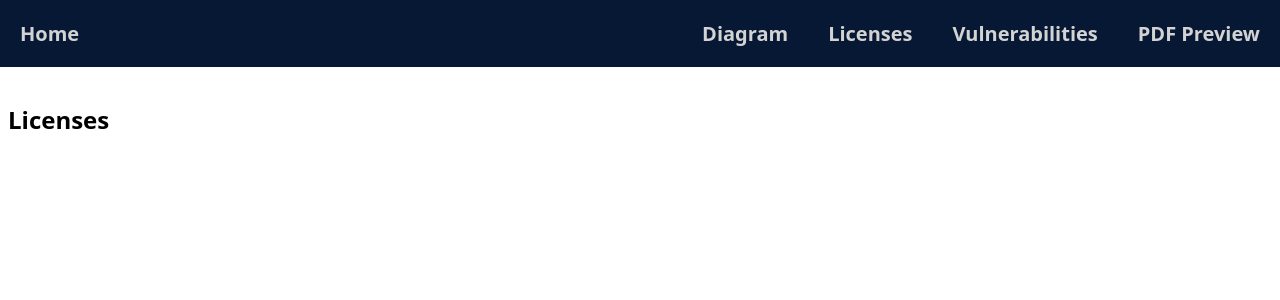
After one commit to csci-435-fall-2024/csci-435-24_p3_sbom_viz, a Django app: page /licenses/ in a window 1280 px wide. The commit adds this page. Shown: the top 300 px of the page. Run offline with Django 5.2, Linux system fonts and the light colour scheme.

Commit message:
Added empty licenses page

```diff
--- a/Code/sbom_viz/sbom_viz/static/sbom_viz/css/styles.css
+++ b/Code/sbom_viz/sbom_viz/static/sbom_viz/css/styles.css
@@ -174,3 +174,9 @@ text.show-more{ /* The '+' or '-' text */
   position: relative;
   top: 60px;
 }
+
+/* Represents the page content with empty space above it to lower the body information so it is not below the navigation bar. */
+.body-space {
+  position: relative;
+  top: 75px;
+}
--- a/Code/sbom_viz/sbom_viz/templates/sbom_viz/display_file.html
+++ b/Code/sbom_viz/sbom_viz/templates/sbom_viz/display_file.html
@@ -10,7 +10,7 @@
     <div class="header">
         <a href="http://127.0.0.1:8000/" id="home-link">Home</a>
         <a href="#" id="diagram-link" class="right">Diagram</a>
-        <a href="#" id="licenses-link" class="right">Licenses</a>
+        <a href="http://127.0.0.1:8000/licenses" id="licenses-link" class="right">Licenses</a>
         <a href="#" id="vulnerabilities-link" class="right">Vulnerabilities</a>
         <a href="#" id="pdf-preview-link" class="right">PDF Preview</a>
     </div>
--- a/Code/sbom_viz/sbom_viz/templates/sbom_viz/index.html
+++ b/Code/sbom_viz/sbom_viz/templates/sbom_viz/index.html
@@ -50,6 +50,7 @@
             const uploaded = json["uploaded"];
             if (uploaded) {
                 document.getElementById("diagram-link").setAttribute("href", "diagram/");
+                document.getElementById("licenses-link").setAttribute("href", "licenses/");
             }
         }
         setUpNavLinks();
--- /dev/null
+++ b/Code/sbom_viz/sbom_viz/templates/sbom_viz/licenses.html
@@ -0,0 +1,21 @@
+<!DOCTYPE html>
+<html lang="en">
+<head>
+    <meta charset="UTF-8">
+    <meta name="viewport" content="width=device-width, initial-scale=1.0">
+    <link rel="stylesheet" href="./../../static/sbom_viz/css/styles.css">
+    <title>Licenses</title>
+</head>
+<body>
+    <div class="header">
+        <a href="http://127.0.0.1:8000/" id="home-link">Home</a>
+        <a href="http://127.0.0.1:8000/diagram" id="diagram-link" class="right">Diagram</a>
+        <a href="#" id="licenses-link" class="right">Licenses</a>
+        <a href="#" id="vulnerabilities-link" class="right">Vulnerabilities</a>
+        <a href="#" id="pdf-preview-link" class="right">PDF Preview</a>
+    </div>
+    <div class="body-space"> <!-- Put all page content inside this div (body-space) so it will not be drawn beneath the navigation bar. -->
+        <h2>Licenses</h2>
+    </div>
+</body>
+</html>
--- a/Code/sbom_viz/sbom_viz/urls.py
+++ b/Code/sbom_viz/sbom_viz/urls.py
@@ -20,11 +20,12 @@ from sbom_viz import views
 
 urlpatterns = [
     path("admin/", admin.site.urls),
+    path("", views.go_to_page_home, name="home"),
     path("diagram/", views.go_to_page_diagram, name = "diagram"),
+    path("licenses/", views.go_to_page_licenses, name="licenses"),
     path("tree/", views.get_tree, name = "get-tree"),
     path("id-data-map/", views.get_data_map, name = "get-map"),
-    path("", views.go_to_page_home, name="home"),
-    path("uploaded/", views.is_sbom_uploaded, name="uploaded")
+    path("uploaded/", views.is_sbom_uploaded, name="uploaded"),
 
   # Previously used to get tree via HttpResponse to 127... /data.json
   # re_path(r"[a-zA-Z]*.json$", views.json, name = "json") # allow D3 to query for data as a JSON file
--- a/Code/sbom_viz/sbom_viz/views.py
+++ b/Code/sbom_viz/sbom_viz/views.py
@@ -184,3 +184,6 @@ def go_to_page_diagram(request):
             file_contents += line.decode()+'\n'
     # If the user does not upload an SBOM on the home page, but they have previously uploaded an SBOM, go straight to the diagram page and display the old SBOM.
     return render(request, 'sbom_viz/display_file.html')
+
+def go_to_page_licenses(request):
+    return render(request, 'sbom_viz/licenses.html')
```
